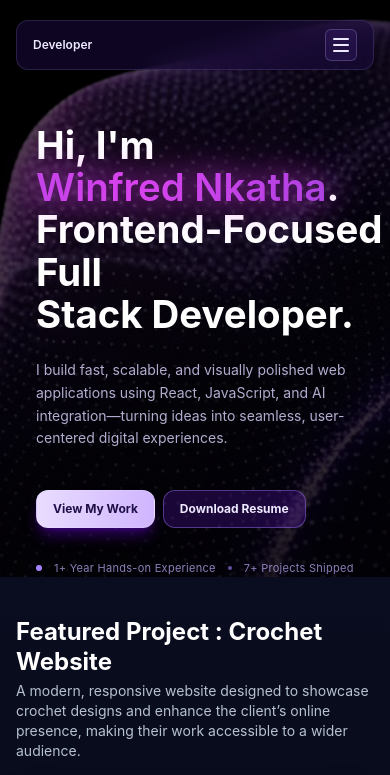
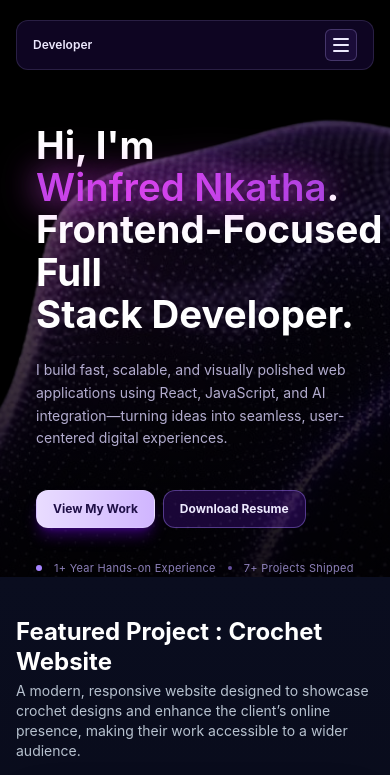
Before and after one commit to Winney360/Winfred-Nkatha-Portfolio, a React (Vite) app in the folder client/: page / in a window 390 px wide. Shown: the top 775 px of the page. Built offline with nearby package versions, Linux system fonts and the light colour scheme; no server answers.

Commit message:
style(Hero): enhance layout and responsiveness of hero section elements

```diff
--- a/client/src/sections/Hero.jsx
+++ b/client/src/sections/Hero.jsx
@@ -89,19 +89,19 @@ const Hero = () => {
         <div className="absolute -top-40 -left-32 h-96 w-96 rounded-full bg-[#a855f7]/25 blur-[100px] opacity-60" />
       </div>
 
-      <div className="pointer-events-none absolute inset-0 md:hidden">
-        <img src={heroImage} alt="" aria-hidden="true" className="h-full w-full object-cover object-center opacity-65" />
-        <div className="absolute inset-0 bg-linear-to-b from-black/45 via-black/60 to-black/80" />
+      <div className="pointer-events-none absolute inset-x-0 bottom-0 top-auto h-[82%] md:hidden">
+        <img src={heroImage} alt="" aria-hidden="true" className="h-full w-full object-cover object-bottom opacity-65" />
+        <div className="absolute inset-0 bg-linear-to-b from-black/35 via-black/60 to-black/85" />
       </div>
 
       {/* Main Content */}
-      <div className="relative z-10 mt-12 w-full pt-14 ml-5 lg:pt-16 md:mt-15">
+      <div className="relative z-10 mt-12 w-full pt-14 ml-5 md:ml-0 md:mt-12 md:pt-12 lg:ml-5 lg:mt-15 lg:pt-16">
             {/* Left: Text Content */}
             <motion.div
               initial={{ opacity: 0, y: 24 }}
               animate={{ opacity: 1, y: 0 }}
               transition={{ duration: 0.7, ease: "easeOut" }}
-              className="z-10 w-full lg:w-3/4"
+              className="z-10 w-full md:w-3/4 lg:w-3/4"
             >
               <h1 className="text-balance text-[2.4rem] font-bold leading-[1.1] text-white md:text-[3.8rem] lg:text-[4rem]">
                 Hi, I&apos;m <motion.span
@@ -164,7 +164,7 @@ const Hero = () => {
               initial={{ opacity: 0, scale: 0.9 }}
               animate={{ opacity: 1, scale: 1 }}
               transition={{ duration: 0.8, delay: 0.2, ease: "easeOut" }}
-              className="pointer-events-none absolute bottom-0 right-0 z-0 hidden h-96 w-96 md:block md:-bottom-48 md:h-screen md:w-1/2 md:-mr-16 lg:-bottom-64 lg:h-screen lg:w-1/2 lg:-mr-20"
+              className="pointer-events-none absolute bottom-0 right-0 z-0 hidden h-96 w-96 md:block md:-bottom-64 md:-mr-12 md:h-[92vh] md:w-[56%] lg:-bottom-64 lg:h-screen lg:w-1/2 lg:-mr-20"
             >
               {/* Image subtle purple glow */}
               <div className="absolute -inset-16 rounded-2xl bg-[#a855f7]/35 blur-[80px] opacity-40" />
@@ -174,7 +174,7 @@ const Hero = () => {
               <motion.img
                 src={heroImage}
                 alt="3D Glowing Mesh Portfolio"
-                className="relative h-full w-full bg-transparent object-contain"
+                className="relative h-full w-full bg-transparent object-contain md:object-right-bottom"
                 whileHover={{ scale: 1.02 }}
                 transition={{ duration: 0.4 }}
               />
```
